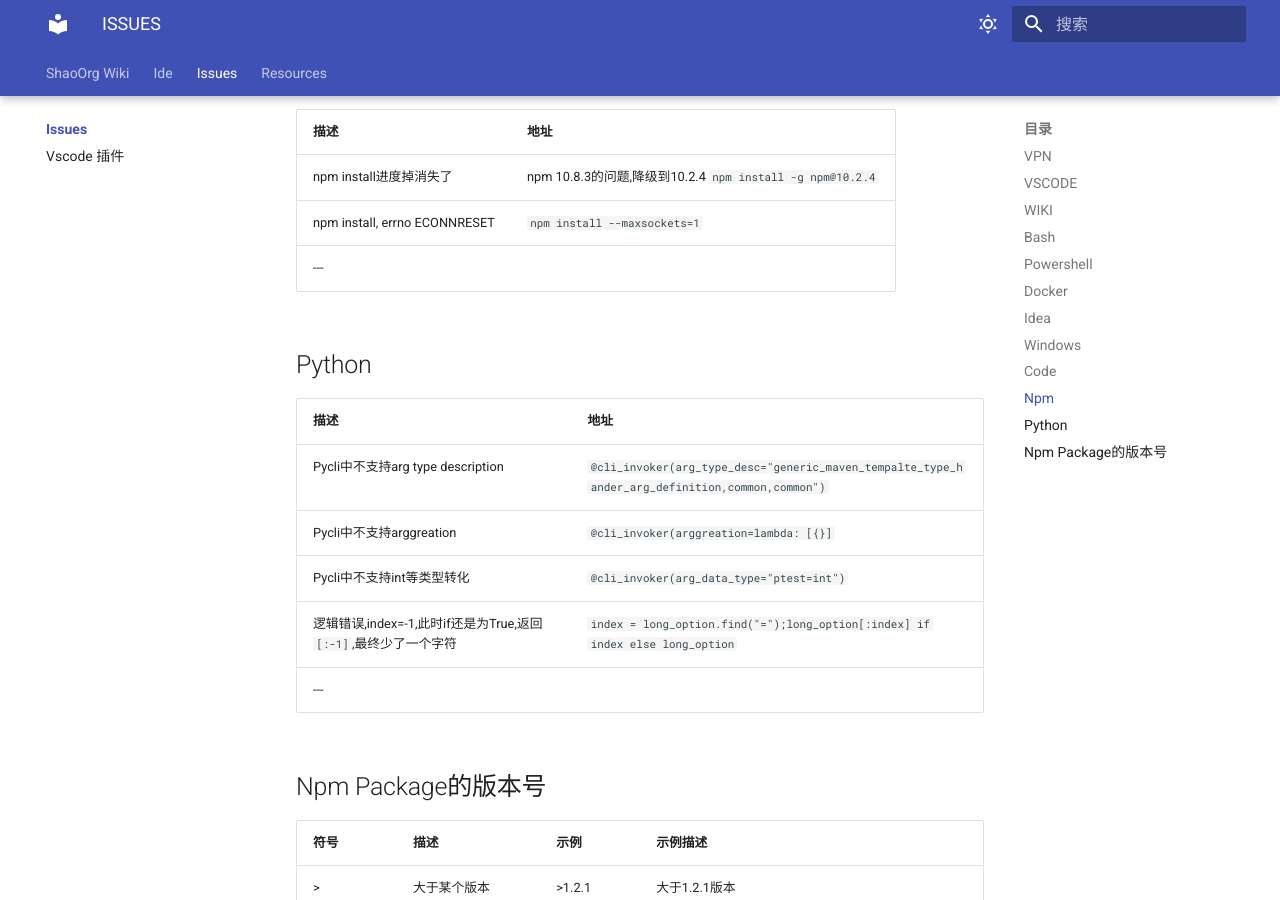
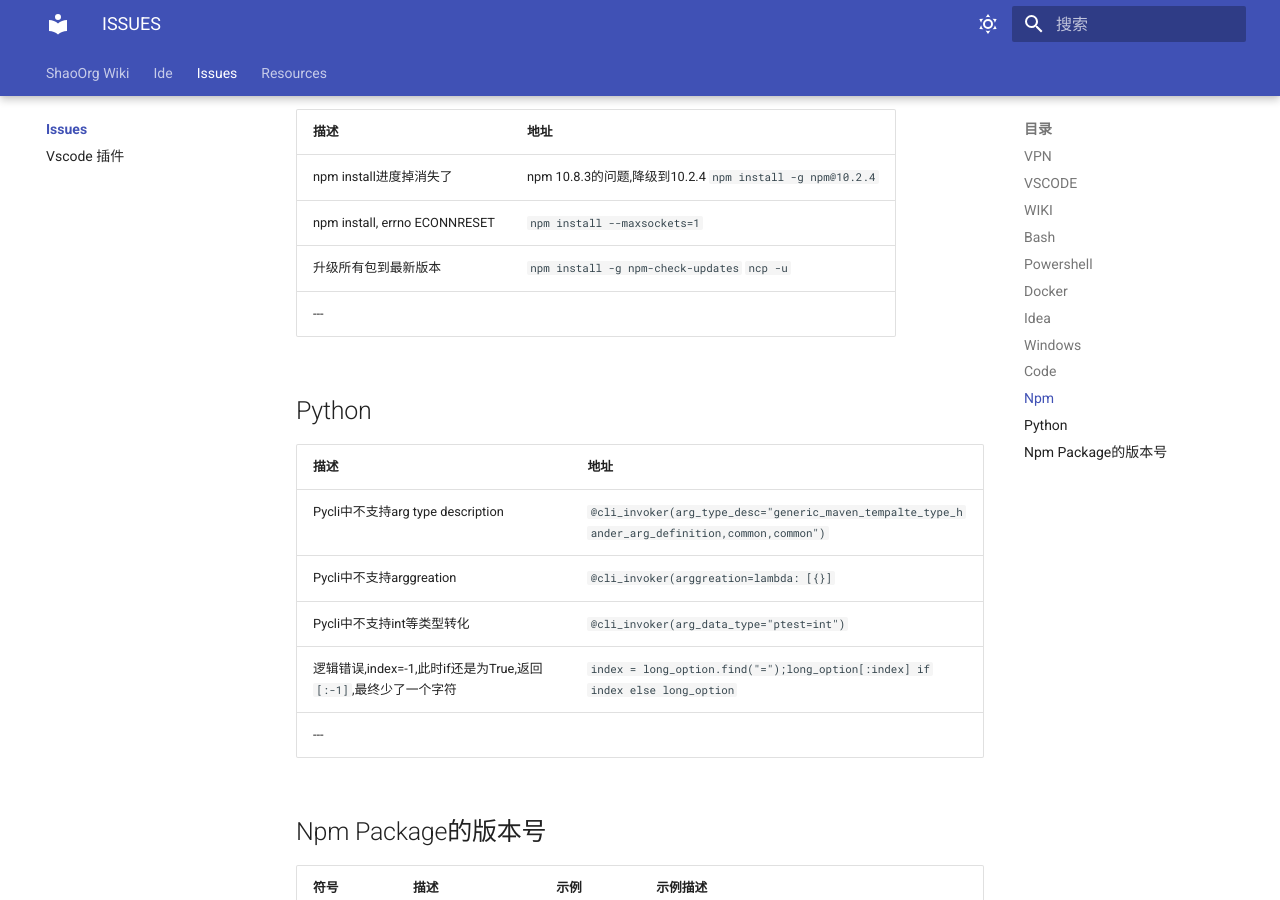
Before and after one commit to ShaoOrg/bulletin, an MkDocs documentation site: the page built from docs/issues/index.md, in a window 1280 px wide and 900 px high, scrolled down 4643 px. Built offline with MkDocs 1.6.1 and Material for MkDocs 9.7.7, drawn with Linux system fonts in a browser that asks for light colours.

Commit message:
NOCR: committed by shell from SSZ-HTPC

````diff
--- a/docs/issues/index.md
+++ b/docs/issues/index.md
@@ -99,6 +99,7 @@
 |  ----  | ----  |
 |npm install进度掉消失了|npm 10.8.3的问题,降级到10.2.4 ```npm install -g npm@10.2.4```|
 |npm install, errno ECONNRESET|```npm install --maxsockets=1```|
+|升级所有包到最新版本|```npm install -g npm-check-updates``` `ncp -u`|
 ---
 
 ## Python
````
